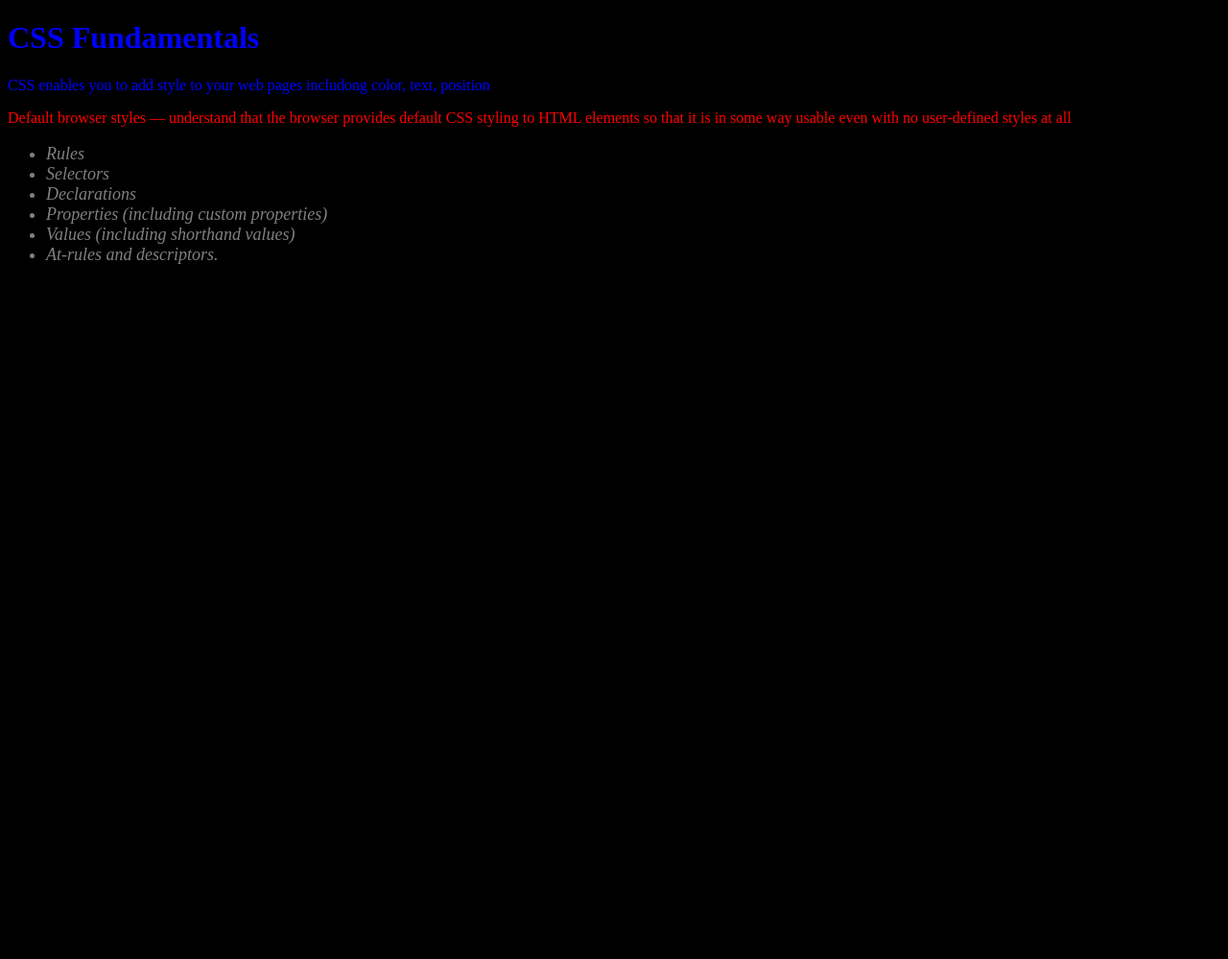
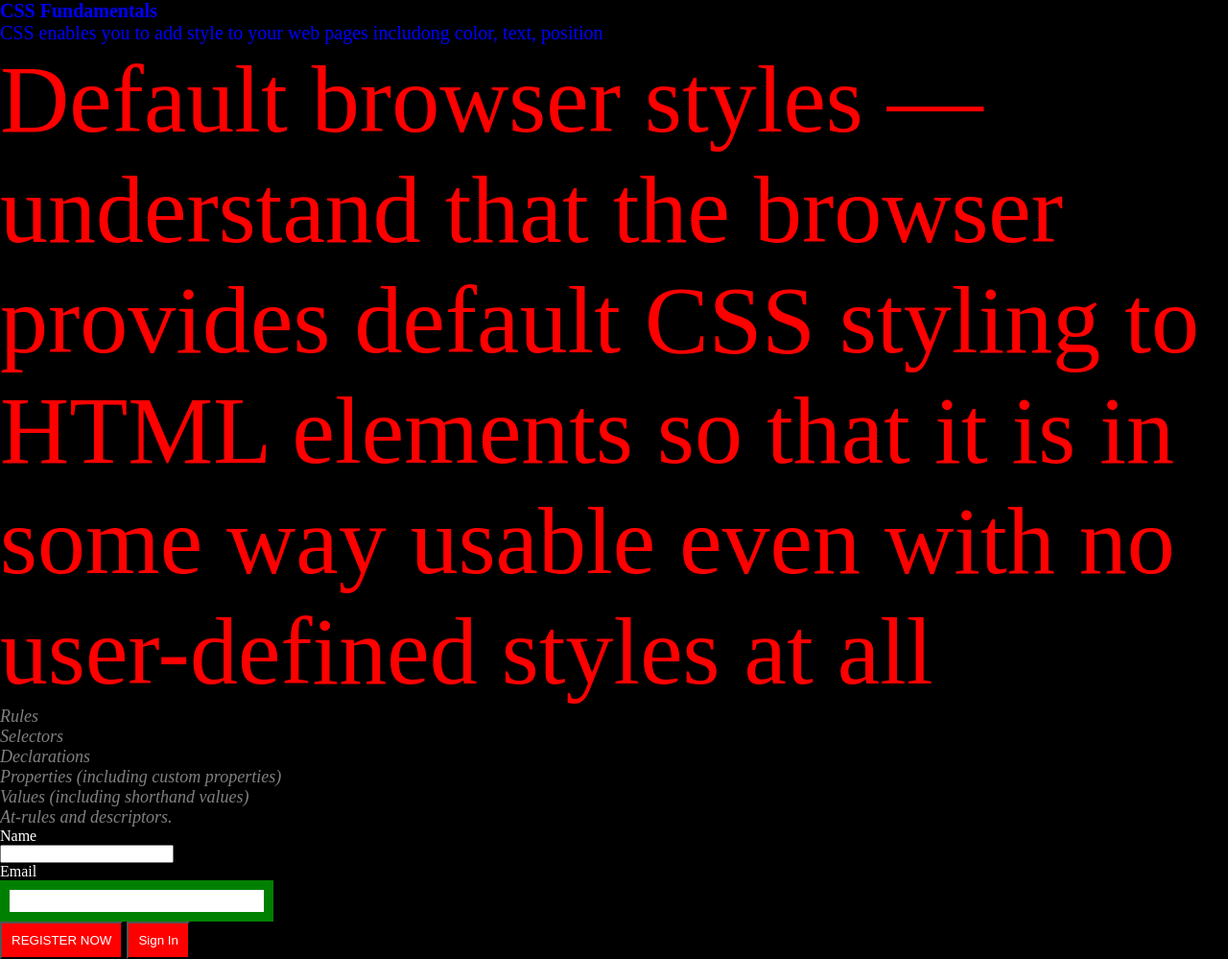
Before and after one commit to nabin-skilluplabs/fsd_b5_monday, a plain HTML site: page sahil_kaushik/css/day_01/index.html in a window 1280 px wide. Shown: the whole page at 96% size. Before the commit the page ends 800 px from the top, so only its background shows below. Drawn offline with Linux system fonts and the light colour scheme.

Commit message:
editing and page 404

```diff
--- /dev/null
+++ b/sahil_kaushik/css/day_01/css/404.css
@@ -0,0 +1,52 @@
+*{
+    margin: 0px;
+    padding: 0px;
+    /*border: 1px solid red;*/
+}
+body{
+    display: flex;
+    justify-content: center;
+    align-items: center;
+    height: 100vh;
+    font-family:sans-serif;
+}
+#page-wrapper{
+    width: 400px;
+    display: flex;
+    flex-direction: column;
+    gap: 32px;
+    text-align: center;
+}
+img#brand-logo{
+    height: 80px;
+    width: auto;
+    display: inline-block;
+    margin: 0px;
+
+}
+h1{
+    font-size: 128px;
+    color: rgb(255, 204, 0);
+    font-weight: normal;
+
+}
+h2{
+    font-size: 48px;
+}
+p{
+    font-size: 16px;
+}
+a{
+    display: inline-block;
+    background-color: black;
+    color: #fff;
+    padding: 8px 16px;
+    text-decoration: none;
+    align-self: center;
+    border-radius: 4px;
+    font-weight: 500px;
+}
+
+a:hover{
+    background-color: rgb(255, 204, 0);
+}
--- a/sahil_kaushik/css/day_01/css/style.css
+++ b/sahil_kaushik/css/day_01/css/style.css
@@ -1,12 +1,17 @@
+
+*{ margin: 0px;
+    padding: 0px;
+}
 h1{
-    font-size: 100 px;
+    font-size: 100px;
      color: blue;
 }
 p{
-    font-size: 100 px;
+    font-size: 100px;
      color: blue;
 }
 .red-text{
+    font-size: 100px;
     color: red;
 }
 #gray-list{
@@ -14,3 +19,25 @@ p{
     color:gray;
     font-style: italic;
 }
+button{
+    color: white;
+    background-color: black;
+    padding: 10px;
+}
+.red-btn{
+    background-color: red;
+}
+#upper-btn{
+    text-transform: uppercase;
+}
+
+label{
+    color: white;
+}
+input[type="email"]{
+    font-size: 20px;
+    border: 10px solid green;
+}
+p.tiny-text, h1.tiny-text{
+    font-size: 20px;
+}
--- a/sahil_kaushik/css/day_01/index.html
+++ b/sahil_kaushik/css/day_01/index.html
@@ -9,8 +9,8 @@
     <link rel="stylesheet" href="./css/color.css">
 </head>
 <body>
-    <h1>CSS Fundamentals</h1>
-    <p>CSS enables you to add style to your web pages includong color, text, position</p>
+    <h1 class="tiny-text">CSS Fundamentals</h1>
+    <p class="tiny-text">CSS enables you to add style to your web pages includong color, text, position</p>
     <p class="red-text">Default browser styles — understand that the browser provides default CSS styling to HTML elements so that it is in some way usable even with no user-defined styles at all</p>
     <ul id="gray-list">
         <li>Rules</li>
@@ -20,5 +20,19 @@
         <li>Values (including shorthand values)</li>
         <li>At-rules and descriptors.</li>
     </ul>
+
+    <form>
+        <div>
+            <label for="name">Name</label><br/>
+            <input type="text" name="name" id="name">
+        </div>
+            <label for="email">Email</label><br/>
+            <input type="email" name="email" id="email">
+        <div>
+
+        </div>
+    </form>
+    <button class="red-btn" id="upper-btn">Register now</button>
+    <button class="red-btn tiny-text">Sign In</button>
 </body>
 </html>
```
Also changed, not shown: sahil_kaushik/css/day_01/404.html (added, +21 -0 lines).
